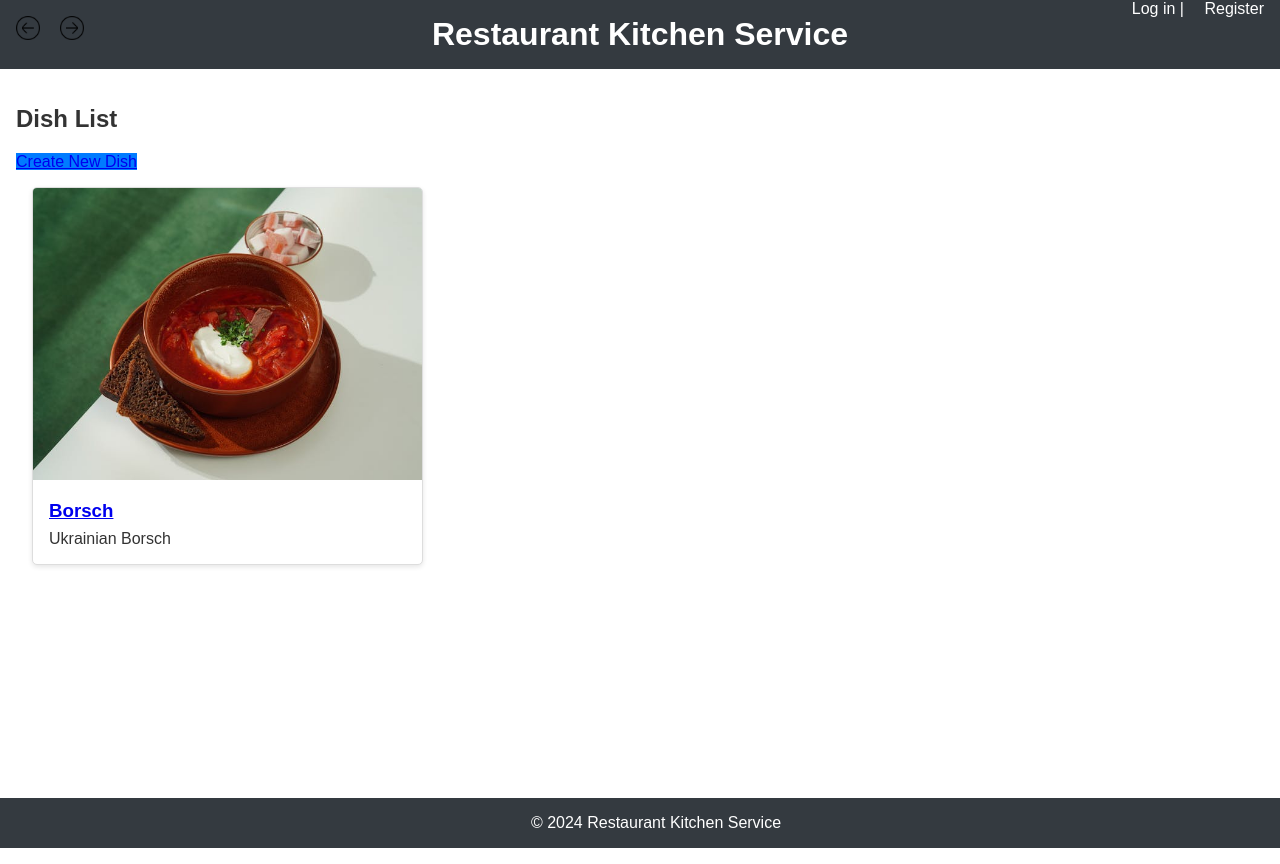
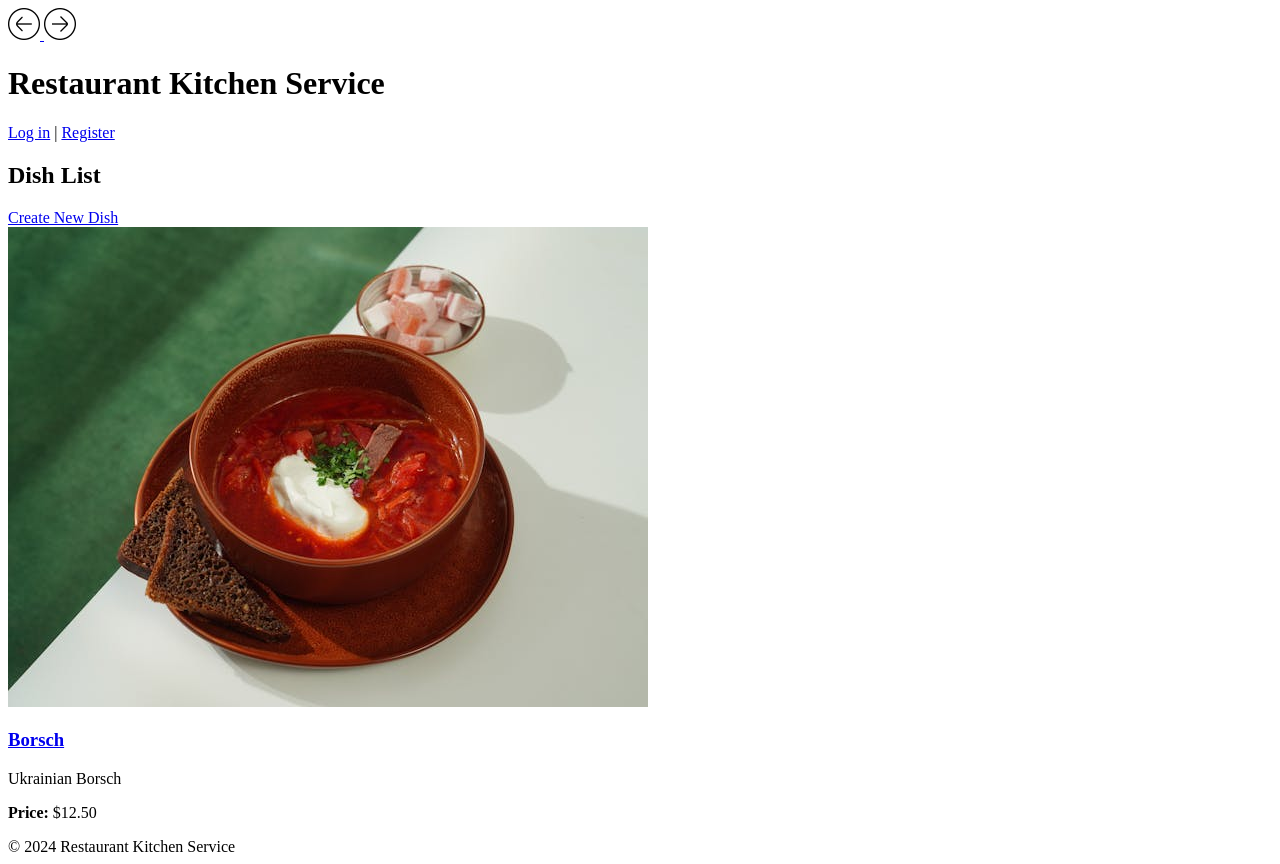
Before and after one commit to dsokolovskiy/Restaurant-Kitchen-Service, a Django app: page /kitchen/dishes/ in a window 1280 px wide. Run offline with Django 5.2, Linux system fonts and the light colour scheme; data comes from the database, SQL or seed files in the repository; both versions use the stored data as it was after the commit.

Commit message:
modified styles.css, dish_list.html, db.sqlite3

```diff
--- a/static/css/styles.css
+++ b/static/css/styles.css
@@ -1,177 +1,26 @@
-body {
-    font-family: Arial, sans-serif;
-    margin: 0;
-    color: #333;
-    position: relative;
-    min-height: 100vh;
-    padding: 0 0 3rem;
+.dish-table {
+    width: 100%;
+    border-collapse: collapse;
+    margin: 20px 0;
 }
 
-header {
-    background-color: #343a40;
-    padding: 1rem;
-    color: #fff;
+.dish-table th, .dish-table td {
+    border: 1px solid #ddd;
+    padding: 12px;
     text-align: center;
-    position: relative;
 }
 
-header h1 {
-    margin: 0;
-    font-size: 2rem;
+.dish-table th {
+    background-color: #343a40;
+    color: #fff;
 }
 
-.nav-arrows {
-    position: absolute;
-    left: 1rem;
-    top: 1rem;
+.dish-table tr:nth-child(even) {
+    background-color: #f2f2f2;
 }
 
-.nav-arrows a {
-    display: inline-block;
-    margin-right: 1rem;
+.dish-table img.dish-image {
+    width: 100px; /* Можна налаштувати ширину */
+    height: auto;
+    border-radius: 5px;
 }
-
-.nav-arrow img {
-    width: 24px;
-    height: 24px;
-}
-
-.auth-links {
-    position: absolute;
-    right: 1rem;
-    top: 0.025rem; /* Зменшене значення для підняття кнопки */
-}
-
-.auth-links a,
-.auth-links button {
-    color: #fff;
-    text-decoration: none;
-    background: none;
-    border: none;
-    margin-left: 1rem;
-    cursor: pointer;
-    font-size: 1rem;
-}
-
-.auth-links a:hover,
-.auth-links button:hover {
-    text-decoration: underline;
-}
-
-main {
-    padding: 1rem;
-}
-
-footer {
-    background-color: #343a40;
-    color: #fff;
-    text-align: center;
-    padding: 1rem;
-    position: absolute;
-    bottom: 0;
-    width: 100%;
-}
-
-.home-header {
-    background: url('/static/img/pexels-yente-van-eynde-1263034-2403392.jpg') no-repeat center center/cover;
-    height: 100vh;
-    display: flex;
-    flex-direction: column;
-    justify-content: center;
-    align-items: center;
-    color: #fff;
-    text-align: center;
-    padding: 0 20px;
-}
-
-.home-title h1 {
-    font-size: 3rem;
-    margin-bottom: 1rem;
-}
-
-.home-title p {
-    font-size: 1.5rem;
-    margin-bottom: 2rem;
-}
-
-.home-title .btn {
-    margin: 0.5rem;
-    padding: 0.75rem 1.5rem;
-    font-size: 1rem;
-    text-transform: uppercase;
-    border: none;
-    border-radius: 5px;
-    color: #fff;
-    text-decoration: none;
-    display: inline-block;
-    cursor: pointer;
-}
-
-.btn-primary {
-    background-color: #007bff;
-}
-
-.btn-secondary {
-    background-color: #6c757d;
-}
-
-.btn-success {
-    background-color: #28a745;
-}
-
-form {
-    margin-top: 1rem;
-}
-
-form button {
-    padding: 0.75rem 1.5rem;
-    font-size: 1rem;
-    color: #fff;
-    border: none;
-    border-radius: 5px;
-    cursor: pointer;
-}
-
-form button[type="submit"] {
-    background-color: #007bff;
-}
-
-form a {
-    margin-left: 1rem;
-    color: #007bff;
-    text-decoration: none;
-}
-
-.dish-list {
-    display: flex;
-    flex-wrap: wrap;
-    gap: 1rem;
-    padding: 1rem;
-}
-
-.dish-item {
-    border: 1px solid #ddd;
-    border-radius: 5px;
-    overflow: hidden;
-    width: calc(33.333% - 1rem);
-    background-color: #fff;
-    box-shadow: 0 2px 5px rgba(0, 0, 0, 0.1);
-}
-
-.dish-image {
-    width: 100%;
-    height: auto;
-    object-fit: cover;
-}
-
-.dish-info {
-    padding: 1rem;
-}
-
-.dish-info h3 {
-    margin: 0 0 0.5rem;
-}
-
-.dish-info p {
-    margin: 0;
-}
--- a/templates/kitchen/dish_list.html
+++ b/templates/kitchen/dish_list.html
@@ -13,6 +13,7 @@
                 <div class="dish-info">
                     <h3><a href="{% url 'kitchen:dish_detail' dish.pk %}">{{ dish.name }}</a></h3>
                     <p>{{ dish.description }}</p>
+                    <p><strong>Price:</strong> ${{ dish.price }}</p>
                 </div>
             </div>
         {% empty %}
```
Also changed, not shown: db.sqlite3.
